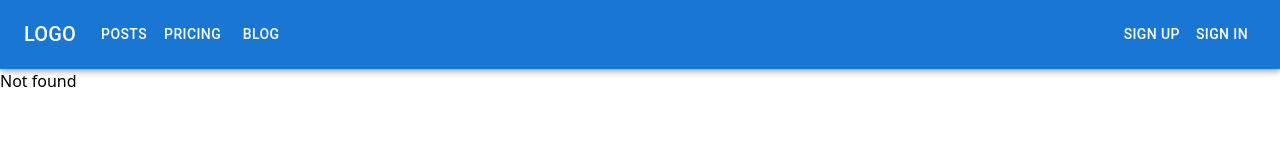
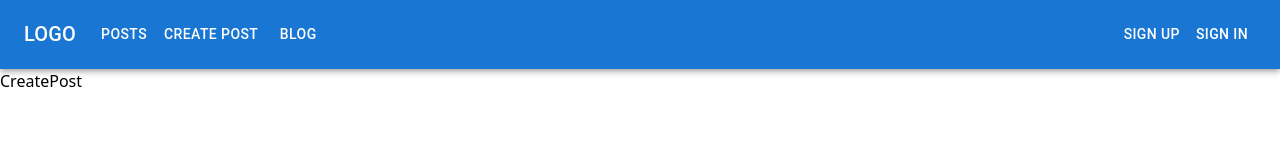
Before and after one commit to ashikahmedfahim/blog-site, a React (Create React App) app in the folder frontend/: page /create-post in a window 1280 px wide. Before the commit this address had no page. Shown: the top 160 px of the page. Built offline with nearby package versions, Linux system fonts and the light colour scheme.

Commit message:
create post page added

```diff
--- a/frontend/src/App.js
+++ b/frontend/src/App.js
@@ -10,6 +10,7 @@ const About = lazy(() => import("./app/pages/About"));
 const Posts = lazy(() => import("./app/pages/Posts"));
 const SignUp = lazy(() => import("./app/pages/SignUp"));
 const SignIn = lazy(() => import("./app/pages/SignIn"));
+const CreatePost = lazy(() => import("./app/pages/CreatePost"));
 
 const App = () => (
   <Provider store={store}>
@@ -20,6 +21,7 @@ const App = () => (
           <Route exact path="/" element={<Home />} />
           <Route path="/about" element={<About />} />
           <Route path="/posts" element={<Posts />} />
+          <Route path="/create-post" element={<CreatePost />} />
           <Route path="/sign-up" element={<SignUp />} />
           <Route path="/sign-in" element={<SignIn />} />
           <Route path="*" element={<div>Not found</div>} />
--- a/frontend/src/app/components/ResponsiveAppBar.js
+++ b/frontend/src/app/components/ResponsiveAppBar.js
@@ -14,7 +14,7 @@ import Tooltip from "@mui/material/Tooltip";
 import MenuItem from "@mui/material/MenuItem";
 import { useNavigate } from "react-router-dom";
 
-const pages = ["posts", "Pricing", "Blog"];
+const pages = ["posts", "create post", "blog"];
 const settings = ["Profile", "Account", "Dashboard", "Logout"];
 
 const ResponsiveAppBar = (props) => {
@@ -86,10 +86,10 @@ const ResponsiveAppBar = (props) => {
             {pages.map((page) => (
               <Button
                 key={page}
-                onClick={() => navigate(`/${page}`)}
+                onClick={() => navigate(`/${page.replace(/ /g, "-")}`)}
                 sx={{ my: 2, color: "white", display: "block" }}
               >
-                {page}
+                {page.toUpperCase()}
               </Button>
             ))}
           </Box>
--- /dev/null
+++ b/frontend/src/app/pages/CreatePost.js
@@ -0,0 +1,9 @@
+import React from 'react'
+
+const CreatePost = () => {
+  return (
+    <div>CreatePost</div>
+  )
+}
+
+export default CreatePost
```
